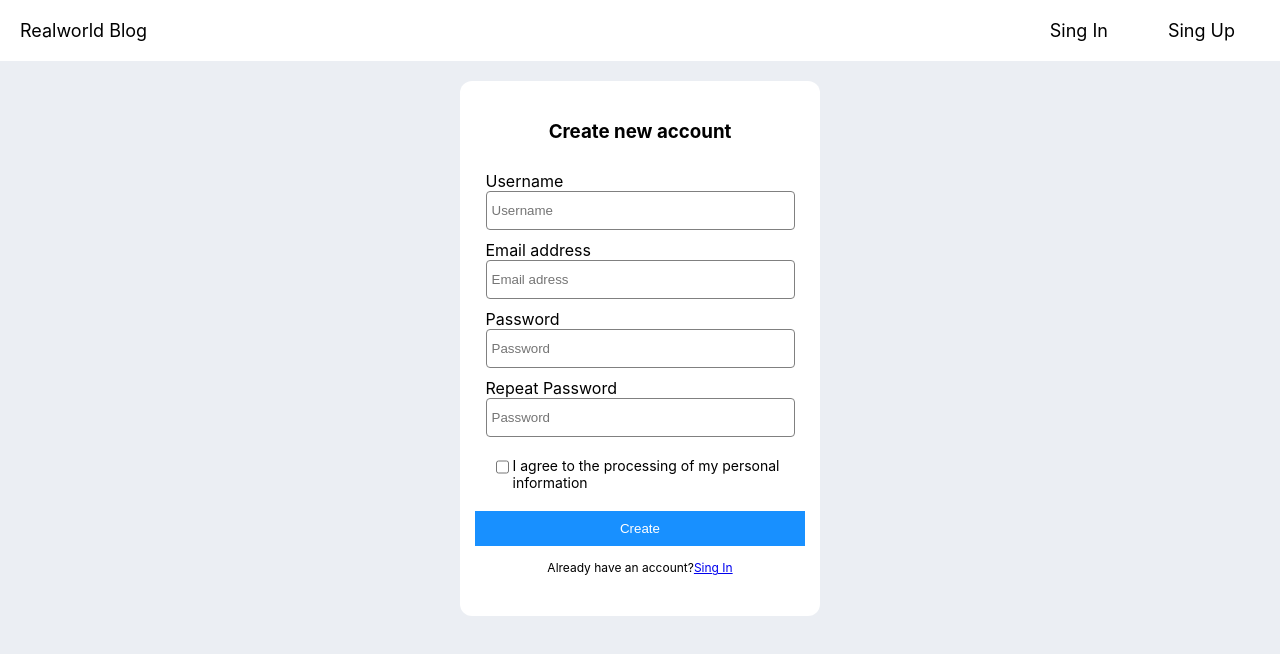
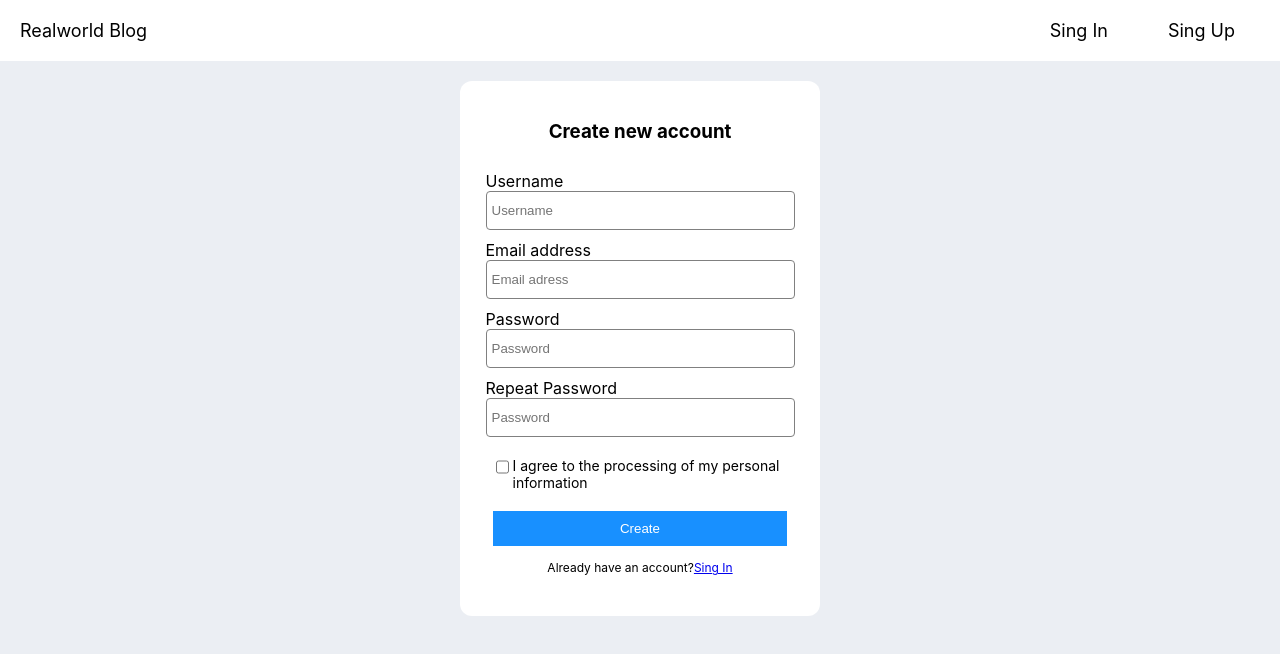
Before and after one commit to sssmirnov222/BlogPlatform, a React (Create React App) app: page /sign-up in a window 1280 px wide. Shown: the top 654 px of the page. Built offline with nearby package versions, Linux system fonts and the light colour scheme.

Commit message:
Правка ошибки по вёрстке в регистрации пользователя

```diff
--- a/src/components/SingUp/SignUp.module.scss
+++ b/src/components/SingUp/SignUp.module.scss
@@ -70,7 +70,7 @@
 .create {
   color: white;
   background: #1890ff;
-  width: 95%;
+  width: 85%;
   padding: 10px;
   margin-bottom: 10px;
   text-align: center;
```
